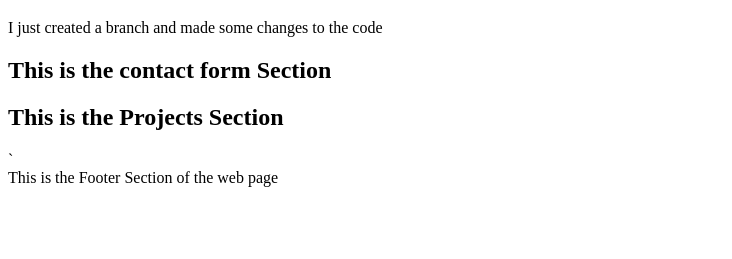
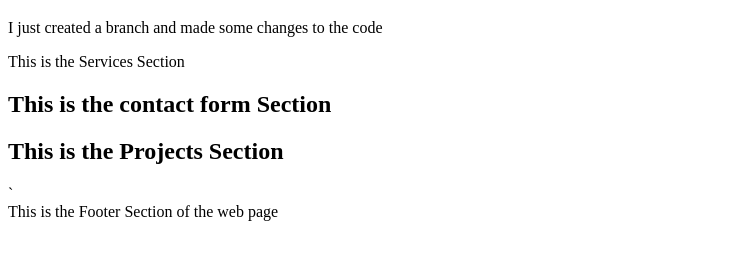
Before and after one commit to Sparky-gg/GitPractice, a plain HTML site: page index.htm in a window 1280 px wide. Shown: the part 61-320 px from the top of the page, without its empty margins (0-732 px from the left). Drawn offline with Linux system fonts and the light colour scheme.

Commit message:
add: Added the Services Page

```diff
--- a/index.htm
+++ b/index.htm
@@ -10,8 +10,14 @@
     <p>I just created a branch and made some changes to the code</p>
 
     <section>
+        This is the Services Section
+    </section>
+
+    <section>
         <h2>This is the contact form Section</h2>
     </section>
+
+
 
     <section>
         <h2>This is the Projects Section</h2>`
```
